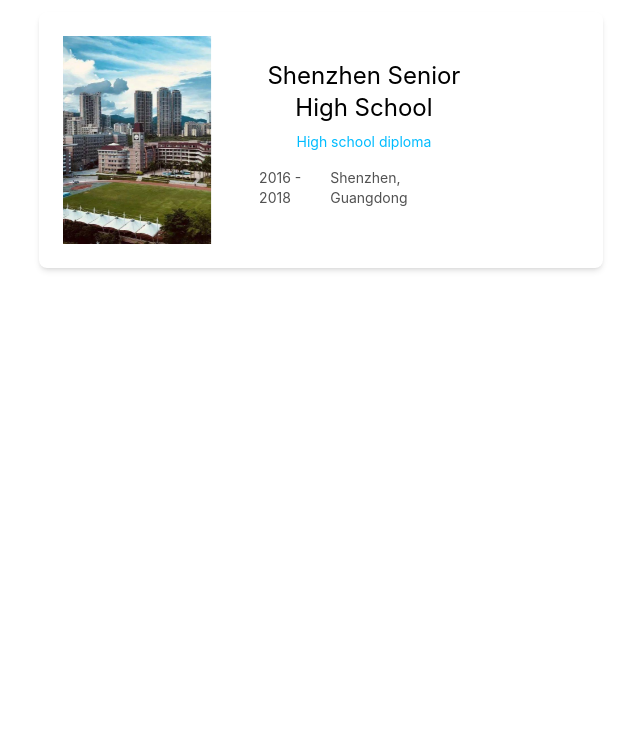
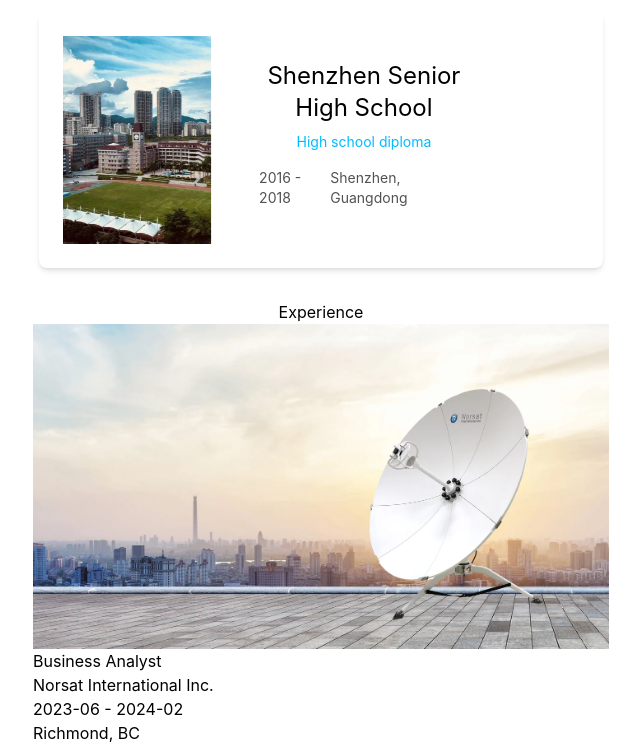
Before and after one commit to xya89/myPersonalWebsite, a Next.js app: page / in a window 1280 px wide. Shown: the part 564-1313 px from the top of the page, without its empty margins (319-959 px from the left). Before the commit the page ends 896 px from the top, so only its background shows below. Built offline with nearby package versions, Linux system fonts and the light colour scheme.

Commit message:
Add and populate experience section at Home Page

```diff
--- a/app/components/experience.tsx
+++ b/app/components/experience.tsx
@@ -49,7 +49,44 @@
             <div>
                 {experienceData.map((exp, index) => (
                     <div>
-
+                        <div>
+                            {exp.image && (
+                                <div>
+                                    <div>
+                                        <img
+                                            src={exp.image}
+                                            alt={exp.orgName}
+                                            className=""
+                                        />
+                                    </div>
+                                </div>
+                            )}
+                            {/* Experience Info */}
+                            <div>
+                                {/* Title */}
+                                <h1>
+                                    {exp.title}
+                                </h1>
+                                {/* Organization Name */}
+                                <p>
+                                    {exp.orgName}
+                                </p>
+                                {/* Duration */}
+                                {/* Location */}
+                                <div>
+                                    <p>
+                                        {exp.duration}
+                                    </p>
+                                    <p>
+                                        {exp.location}
+                                    </p>
+                                </div>
+                                {/* Summary */}
+                                <p>
+                                    {exp.summary}
+                                </p>
+                            </div>
+                        </div>
                     </div>
                 ))}
             </div>
--- a/app/page.tsx
+++ b/app/page.tsx
@@ -1,5 +1,6 @@
 import { BlogPosts } from 'app/components/posts'
 import { Education } from './components/education'
+import { Experience } from './components/experience'
 
 export default function Page() {
   return (
@@ -23,7 +24,8 @@
       <div className='my-8'>
         {/* Experience */}
         <section className='flex justify-center flex-col items-center'>
-
+          <h2>Experience</h2>
+          <Experience />
         </section>
       </div>
       <div className='my-8'>
```
